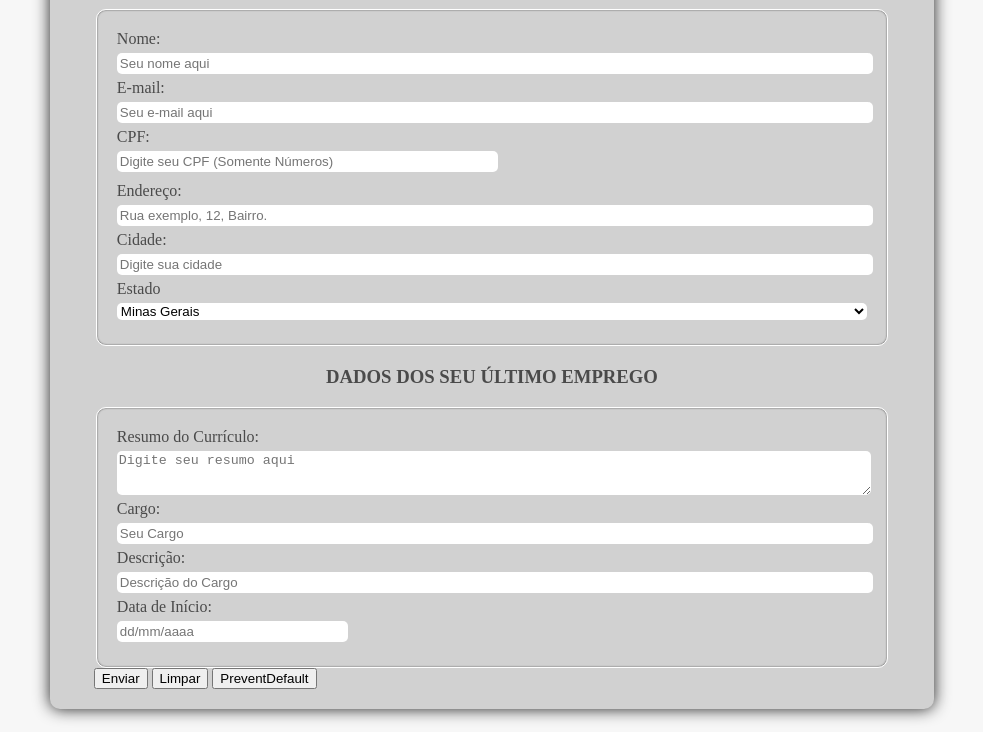
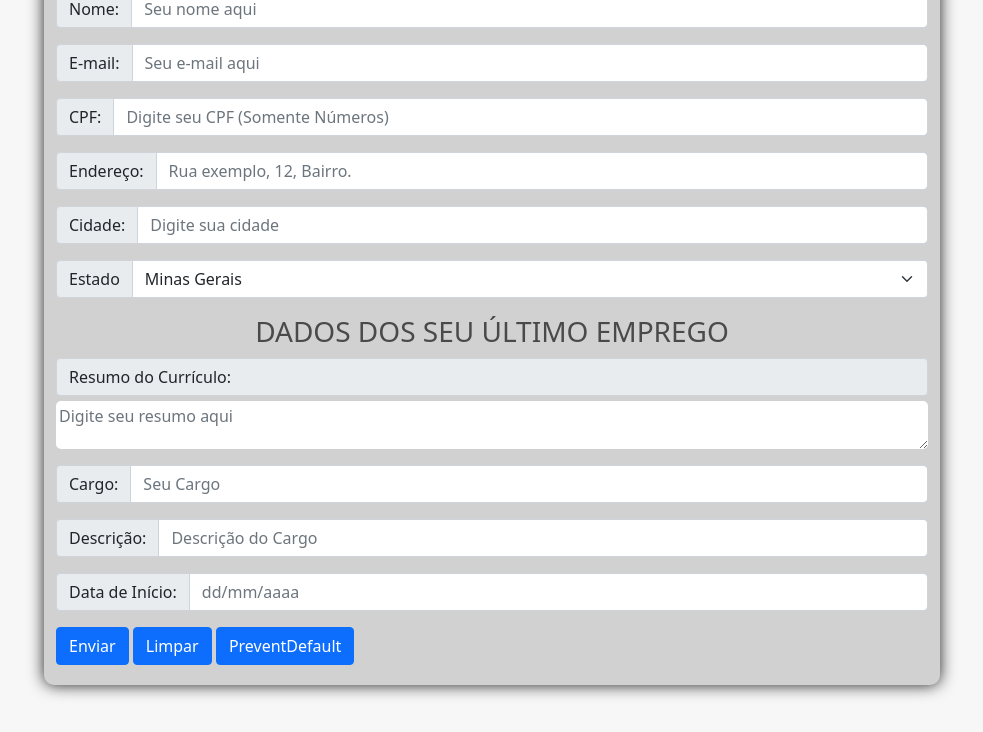
Before and after one commit to fabiojuvenalpereira/trybe-exercises, a plain HTML site: page form.html in a window 1280 px wide. Shown: the part 68-800 px from the top of the page, without its empty margins (148-1131 px from the left). Drawn offline with nearby package versions, Linux system fonts and the light colour scheme.

Commit message:
Adiciona bootstrap na page

```diff
--- a/form.html
+++ b/form.html
@@ -2,6 +2,7 @@
 <html lang="pt-br">
 <head>
   <meta charset="UTF-8">
+  <link href="https://cdn.jsdelivr.net/npm/bootstrap@5.0.1/dist/css/bootstrap.min.css" rel="stylesheet" integrity="sha384-+0n0xVW2eSR5OomGNYDnhzAbDsOXxcvSN1TPprVMTNDbiYZCxYbOOl7+AMvyTG2x" crossorigin="anonymous">
   <link rel="stylesheet" type="text/css" href="style.css">
   <title>Document</title>
 </head>
@@ -9,66 +10,78 @@
   <header id="header-page">
   </header>
   <main>
-    <form method="GET" class="content-principal">
-      <section class="size-content">
+    <form method="GET" class="content-principal conteiner">
+      <section class="container-md">
         <div id="title">
           <h1>Currículo</h1>
         </div>
-        <fieldset class="main-content">
-          <div class="basic-config">
-            <label for="full-name">Nome:</label>
-            <input type="text" id="full-name" name="name" placeholder="Seu nome aqui" required maxlength="40">
+        <fieldset>
+
+          <div class="input-group mb-3">
+            <label class="input-group-text" for="full-name">Nome:</label>
+            <input type="text" id="full-name" name="name" class="form-control" placeholder="Seu nome aqui" required maxlength="40">
           </div>
-          <div class="basic-config">
-            <label for="e-mail">E-mail:</label>
-            <input type="email" id="e-mail" name="email" placeholder="Seu e-mail aqui" required maxlength="50">
+
+          <div class="input-group mb-3">
+            <label class="input-group-text" for="e-mail">E-mail:</label>
+            <input type="email" id="e-mail" name="email" class="form-control" placeholder="Seu e-mail aqui" required maxlength="50">
           </div>
-          <div class="basic-config cpf">
-            <label for="input-cpf">CPF:</label>
-            <input type="text" name="cpf" id="input-cpf" placeholder="Digite seu CPF (Somente Números)" required maxlength="11">
+
+          <div class="input-group mb-3">
+            <label class="input-group-text" for="input-cpf">CPF:</label>
+            <input type="text" name="cpf" id="input-cpf" class="form-control" placeholder="Digite seu CPF (Somente Números)" required maxlength="11">
           </div>
-          <div class="basic-config">
-            <label for="input-adress">Endereço:</label>
-            <input type="text" name="adress" id="input-adress" placeholder="Rua exemplo, 12, Bairro." required maxlength="200">
+
+          <div class="input-group mb-3">
+            <label class="input-group-text" for="input-adress">Endereço:</label>
+            <input type="text" name="adress" id="input-adress" class="form-control" placeholder="Rua exemplo, 12, Bairro." required maxlength="200">
           </div>
-          <div class="basic-config">
-            <label for="input-city">Cidade:</label>
-            <input type="text" name="city" id="input-city" placeholder="Digite sua cidade" required maxlength="28">
+
+          <div class="input-group mb-3">
+            <label class="input-group-text" for="input-city">Cidade:</label>
+            <input type="text" name="city" id="input-city" class="form-control" placeholder="Digite sua cidade" required maxlength="28">
           </div>
-          <div class="basic-config">
-            <label for="input-estados">Estado</label>
-            <select name="estados" id="input-estados" required>
+
+          <div class="input-group mb-3">
+            <label class="input-group-text" for="input-estados">Estado</label>
+            <select name="estados" id="input-estados" class="form-select" required>
             </select>
           </div>
+
         </fieldset>
       </section>
-      <section class="size-content">
+      <section class="container-md">
         <div id="title">
           <h3>DADOS DOS SEU ÚLTIMO EMPREGO</h3>
         </div>
-        <fieldset class="main-content">
-          <div class="basic-config">
-            <label for="input-abstract">Resumo do Currículo:</label>
-            <textarea name="abstract" id="input-abstract" maxlength="1000" placeholder="Digite seu resumo aqui" required></textarea>
+        <fieldset >
+
+          <div class="mb-3" text-area">
+            <label class="input-group-text" for="input-abstract">Resumo do Currículo:</label>
+            <textarea name="abstract" id="input-abstract" class="form-control" maxlength="1000" placeholder="Digite seu resumo aqui" required></textarea>
           </div>
-          <div class="basic-config">
-            <label for="input-role">Cargo:</label>
-            <input type="text" name="role" id="input-role" maxlength="40" placeholder="Seu Cargo" required>
+
+          <div class="input-group mb-3">
+            <label class="input-group-text" for="input-role">Cargo:</label>
+            <input type="text" name="role" id="input-role" class="form-control" maxlength="40" placeholder="Seu Cargo" required>
           </div>
-          <div class="basic-config">
-            <label for="input-role-Description">Descrição:</label>
-            <input type="text" name="roleDescription" id="input-role-Description" maxlength="500" placeholder="Descrição do Cargo" required>
+
+          <div class="input-group mb-3">
+            <label class="input-group-text" for="input-role-Description">Descrição:</label>
+            <input type="text" name="roleDescription" id="input-role-Description" class="form-control" maxlength="500" placeholder="Descrição do Cargo" required>
           </div>
-          <div class="basic-config" id="date">
-            <label for="input-role-Description">Data de Início:</label>
-            <input type="text" name="initiationDate" id="input-initiation-date" maxlength="10" placeholder="dd/mm/aaaa" required>
+
+          <div class="input-group mb-3" id="date">
+            <label class="input-group-text" for="input-role-Description">Data de Início:</label>
+            <input type="text" name="initiationDate" id="input-initiation-date" class="form-control" maxlength="10" placeholder="dd/mm/aaaa" required>
           </div>
+
         </fieldset>
       </section>
-      <section class="size-content">
-        <button id="submit" type="submit">Enviar</button>
-        <button type="reset">Limpar</button>
-        <button id="prevent" >PreventDefault</button>
+      <section class="container">
+        <button id="submit" class="btn btn-primary" type="submit">Enviar</button>
+        <button class="btn btn-primary" type="reset">Limpar</button>
+        <button id="prevent" class="btn btn-primary">PreventDefault</button>
       </section>
     </form>
   </main>
--- a/style.css
+++ b/style.css
@@ -29,24 +29,7 @@ body {
   border: 0;
   border-radius: 5px;
   display: block;
-  margin: 5px auto;
-  padding: 3px;
-  width: 100%;
-}
-
-.basic-config  select{
-  background-color: rgb(255, 255, 255);
-  border: 0;
-  border-radius: 5px;
-  display: block;
-  margin: 5px auto;
-  width: 100%;
-}
-
-.cpf {
-  border: 0;
-  border-radius: 5px;
-  display: block;
+  margin: 5px a
   margin: 5px 0px 10px 0px ;
   width: 50%;
 }
@@ -64,10 +47,6 @@ body {
   font-size: 40px;
 }
 
-#date{
-  width: 30%;
-}
-
 #title {
   color: rgb(74, 74, 74);
   text-align: center;
@@ -80,5 +59,21 @@ body {
   margin: 5px auto;
   display: block;
   height: 3em;
+  width: 100%;uto;
+  padding: 3px;
   width: 100%;
 }
+
+
+.divMeio {
+  background-color: rgba(144,145,145,0.80) ;
+  font-family:fantasy;
+  color: white;
+  height: 100px;
+  position:fixed;
+  top: 30%;
+  width: 100vw;
+  z-index: 1;
+  text-align: center;
+  font-size: 40px;
+}
```
